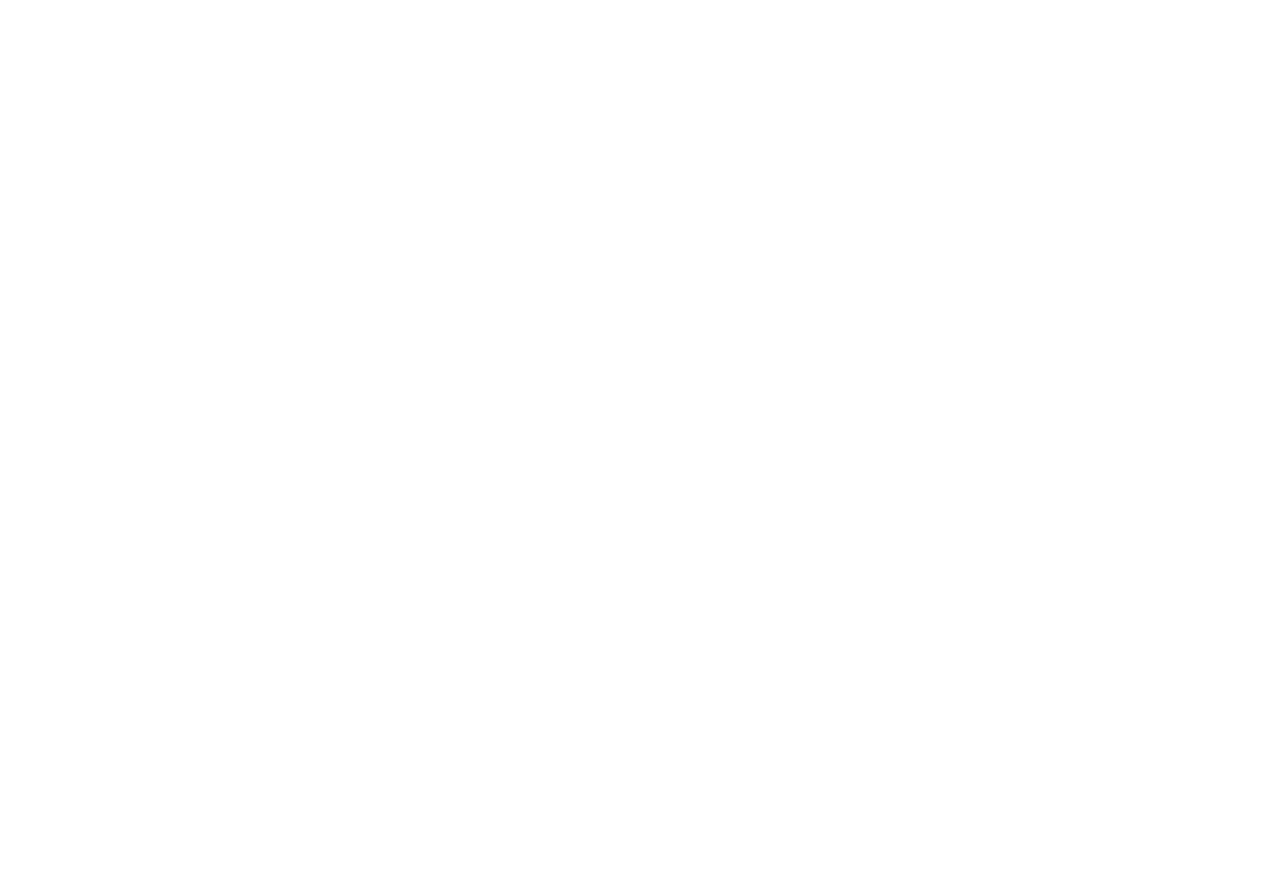
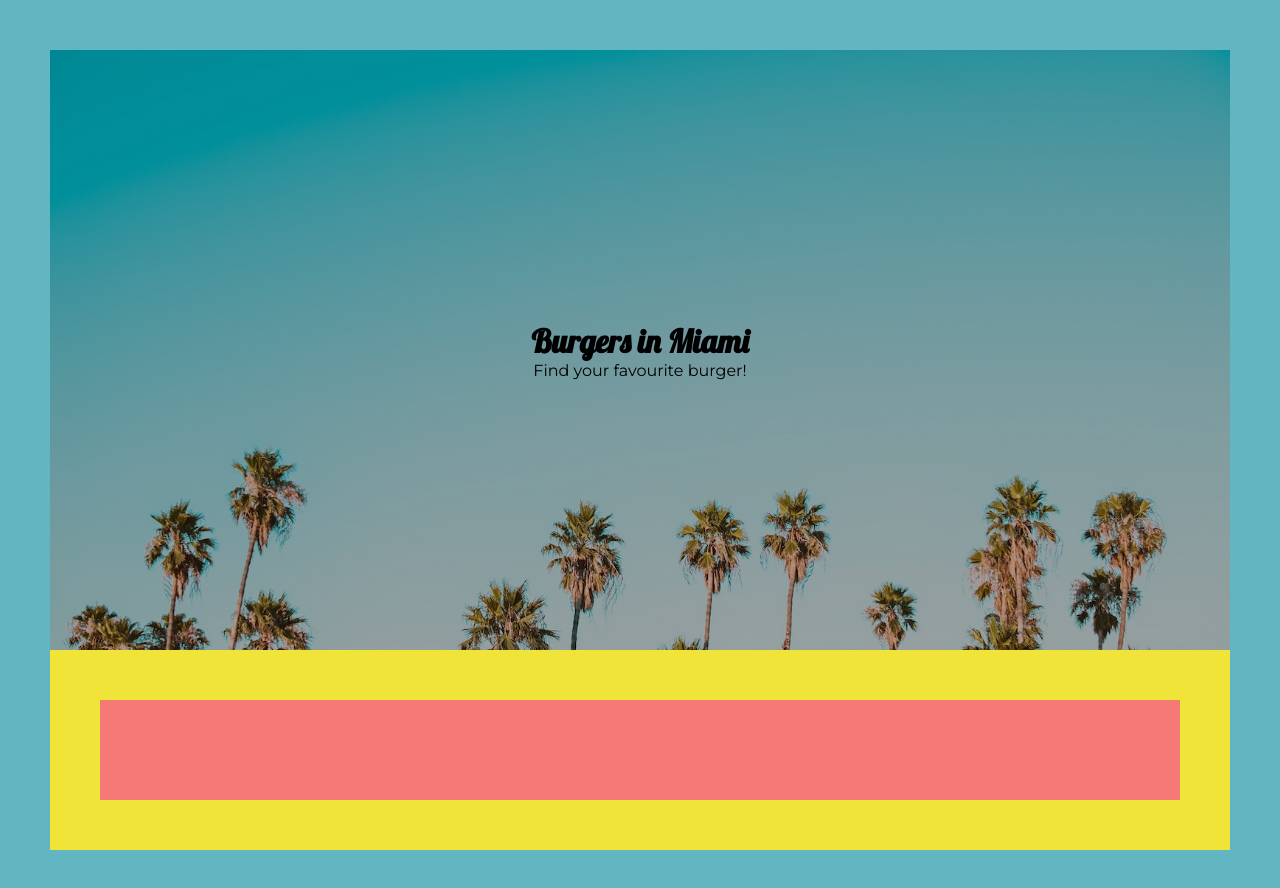
Before and after one commit to Technigo/project-food-turtles-2, a plain HTML site: page index.html in a window 1280 px wide. Before the commit the page ends 800 px from the top, so only its background shows below. Drawn offline with Linux system fonts and the light colour scheme; no server answers.

Commit message:
Added some basic styling, needed some background color and padding to be able to see how our DOM-elements are behaving. Added hero-image

```diff
--- a/index.html
+++ b/index.html
@@ -5,26 +5,30 @@
   <meta charset="UTF-8">
   <meta name="viewport" content="width=device-width, initial-scale=1.0">
   <link rel="stylesheet" href="./style.css">
-  <title>Document</title>
+  <title>Burgers in Miami</title>
 </head>
 
 <body>
+
+  <div class="hero-image">
+    <div class="hero-text">
+      <h1> Burgers in Miami </h1>
+      <p class="ingress">Find your favourite burger!</p>
+    </div>
+  </div>
+
   <section class="restaurant-section" id="restaurant-section">
-    <article class="burger-place">
-      <img src="">
-      <h3 id="restaurantName"></h3>
-      <p id="address"></p>
-      <p id="ratingNo"></p>
-      <p id="ratingText"></p>
-      <p id="averagePrice"></p>
+    <article class="burger-place" id="burgerPlace">
+      <div>
+
+      </div>
     </article>
-
   </section>
 
   <section class="reviews-section" id="reviews-section">
     <p id="reviews" class="reviews"></p>
   </section>
+
   <script src="script.js"></script>
 </body>
-
 </html>
--- a/script.js
+++ b/script.js
@@ -40,14 +40,14 @@ fetch(apiUrl, apiKey)
 
 
   restaurantInfo.forEach((restaurant) => {
-    burgerPlace.innerHTML += `<h3>${restaurant.name}<h3>`;
+    burgerPlace.innerHTML += `<div><h3>${restaurant.name}<h3>`;
     burgerPlace.innerHTML += `<img src="${restaurant.thumb}"/>`;
     burgerPlace.innerHTML += `<p>${restaurant.location}</p>`;
     burgerPlace.innerHTML += `<p>${restaurant.rating}</p>`;
     burgerPlace.innerHTML += `<p>${restaurant.ratingtext}</p>`;
     burgerPlace.innerHTML += `<p>${restaurant.cost}</p>`;
     burgerPlace.innerHTML += `<p>${restaurant.bookTable}</p>`; //value 0?
-    burgerPlace.innerHTML += `<p>${restaurant.delivery}</p>`; //value 0?
+    burgerPlace.innerHTML += `<p>${restaurant.delivery}</p></div>`; //value 0?
   });
   });
 
--- a/style.css
+++ b/style.css
@@ -1,7 +1,20 @@
+/* Style for Project week 7, Technigo Bootcamp, Food review website */
+
 @import url('https://fonts.googleapis.com/css2?family=Lobster&family=Montserrat&display=swap');
+
+* {
+  box-sizing: border-box;
+  margin: 0;
+}
+
+html {
+  scroll-behavior: smooth;
+}
 
 body {
   font-family: 'Montserrat', sans-serif;
+  background: #62B6C2;
+  padding: 50px;
 }
 
 h1,
@@ -9,3 +22,40 @@ h2,
 h3 {
   font-family: 'Lobster', cursive;
 }
+
+/* HERO IMAGE */
+.hero-image {
+  /* Background effect on image */
+  width: 100%;
+  height: 600px;
+  background-image: linear-gradient(rgba(0, 0, 0, 0.31), rgba(0, 0, 0, 0.31)), url("./img/palmtrees.jpg");
+  background-repeat: no-repeat;
+  background-size: cover;
+
+  /* Position and center the image */
+  background-position: center;
+  background-repeat: no-repeat;
+  background-size: cover;
+  position: relative;
+}
+
+/* Place text in the middle of the image */
+.hero-text {
+  text-align: center;
+  position: absolute;
+  top: 50%;
+  left: 50%;
+  transform: translate(-50%, -50%);
+}
+
+/* Style for restaurant section */
+
+.restaurant-section {
+background: #F1E438;
+padding: 50px;
+}
+
+.burger-place {
+  padding: 50px;
+  background-color: #f57A76;
+}
```
Also changed, not shown: img/palmtrees.jpg (added).
